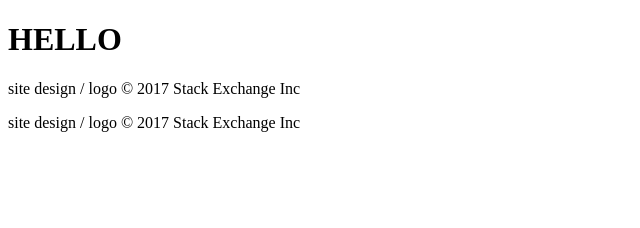
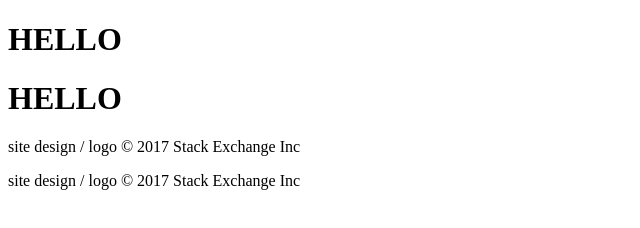
Before and after one commit to namesbard/fe-pro-winter, a plain HTML site: page index.html in a window 1280 px wide. Shown: the whole page, without its empty margins (0-640 px from the left). Drawn offline with Linux system fonts and the light colour scheme.

Commit message:
doubled greeting

```diff
--- a/index.html
+++ b/index.html
@@ -8,7 +8,7 @@
     <script src="./main.js"></script>
 </head>
 <body>
-    <h1>HELLO</h1>
+    <h1>HELLO</h1> <h1>HELLO</h1>
 
     <p>site design / logo © 2017 Stack Exchange Inc</p>
     <p>site design / logo © 2017 Stack Exchange Inc</p>
```
